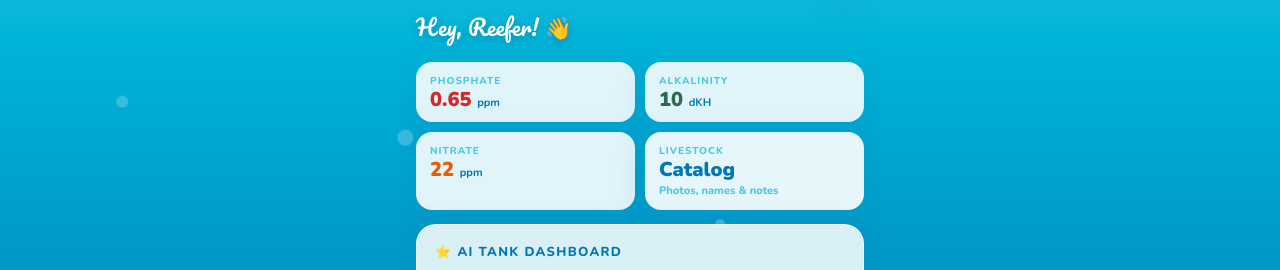
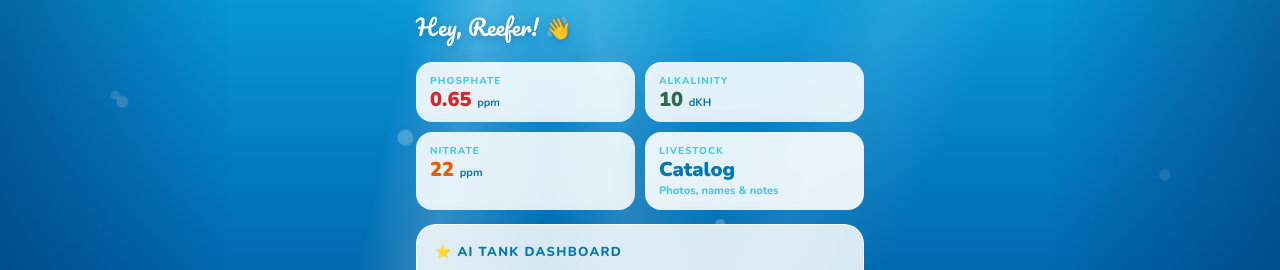
Before and after one commit to linarestribe-del/reefkeeper, a website: page index.html in a window 1280 px wide. Shown: the part 161-431 px from the top of the page. Drawn offline with nearby package versions, Linux system fonts and the light colour scheme.

Commit message:
Add files via upload

```diff
--- a/index.html
+++ b/index.html
@@ -53,7 +53,7 @@
   --shadow-strong: 0 16px 48px rgba(0,0,0,0.52);
 }
 html.theme-dark body { background:#061826; }
-html.theme-dark .ocean-bg { background: linear-gradient(180deg,#123d54 0%,#092536 45%,#061826 100%); }
+html.theme-dark .ocean-bg { background: radial-gradient(circle at 50% -8%, rgba(160,222,255,0.38) 0%, rgba(26,92,136,0.38) 18%, transparent 34%), linear-gradient(180deg,#043d63 0%,#032844 42%,#061826 100%); }
 html.theme-dark .bottom-nav, html.theme-dark .msg.ai .msg-bubble, html.theme-dark .typing-indicator, html.theme-dark .quick-q, html.theme-dark .quick-refresh-btn, html.theme-dark .attach-btn, html.theme-dark .chat-input, html.theme-dark .quick-ask-input, html.theme-dark .param-input, html.theme-dark .action-input, html.theme-dark .action-select, html.theme-dark .long-term-select, html.theme-dark .inventory-input, html.theme-dark .inventory-notes, html.theme-dark .model-selector-wrap, html.theme-dark .context-toggle-row, html.theme-dark .attachment-status { background: rgba(8,27,42,0.94); color: var(--text-dark); border-color: rgba(155,216,240,0.20); }
 html.theme-dark .status-chip, html.theme-dark .inventory-item, html.theme-dark .plan-day-card, html.theme-dark .tank-status-row, html.theme-dark .trend-chart-wrap, html.theme-dark .long-term-panel, html.theme-dark .tool-panel, html.theme-dark .catalog-panel, html.theme-dark .management-card, html.theme-dark .analysis-result { background: rgba(8,27,42,0.88); border-color: rgba(155,216,240,0.18); }
 html.theme-dark input::placeholder, html.theme-dark textarea::placeholder { color: rgba(155,216,240,0.55); }
@@ -85,15 +85,44 @@
 .ocean-bg {
   position: fixed;
   inset: 0;
-  background: linear-gradient(180deg,
-    #48cae4 0%,
-    #00b4d8 25%,
-    #0096c7 55%,
-    #0077b6 80%,
-    #023e8a 100%
-  );
+  background:
+    radial-gradient(circle at 50% -8%, rgba(255,255,255,0.92) 0%, rgba(190,238,255,0.62) 8%, rgba(69,194,236,0.30) 18%, transparent 34%),
+    linear-gradient(180deg, #07b9e1 0%, #078bd0 28%, #0065aa 58%, #00427d 100%);
   z-index: 0;
   overflow: hidden;
+}
+
+.ocean-bg::before {
+  content: "";
+  position: absolute;
+  inset: 0;
+  pointer-events: none;
+  background:
+    linear-gradient(102deg, transparent 0 31%, rgba(255,255,255,0.24) 36%, transparent 43%),
+    linear-gradient(82deg, transparent 0 44%, rgba(255,255,255,0.18) 49%, transparent 56%),
+    linear-gradient(118deg, transparent 0 53%, rgba(255,255,255,0.12) 58%, transparent 65%),
+    radial-gradient(circle at 12% 14%, rgba(255,255,255,0.20) 0 2px, transparent 3px),
+    radial-gradient(circle at 88% 18%, rgba(255,255,255,0.22) 0 3px, transparent 4px),
+    radial-gradient(circle at 9% 32%, rgba(255,255,255,0.18) 0 4px, transparent 5px),
+    radial-gradient(circle at 91% 42%, rgba(255,255,255,0.16) 0 5px, transparent 6px);
+  opacity: 0.9;
+  mix-blend-mode: screen;
+}
+
+.ocean-bg::after {
+  content: "";
+  position: absolute;
+  inset: 0;
+  pointer-events: none;
+  background:
+    radial-gradient(ellipse at -6% 72%, rgba(255,94,128,0.95) 0 7%, transparent 14%),
+    radial-gradient(ellipse at 3% 88%, rgba(255,176,42,0.92) 0 8%, transparent 16%),
+    radial-gradient(ellipse at -2% 98%, rgba(157,88,255,0.90) 0 10%, transparent 19%),
+    radial-gradient(ellipse at 106% 69%, rgba(56,184,255,0.95) 0 8%, transparent 15%),
+    radial-gradient(ellipse at 99% 86%, rgba(66,210,111,0.88) 0 9%, transparent 18%),
+    radial-gradient(ellipse at 106% 98%, rgba(255,77,96,0.90) 0 10%, transparent 20%),
+    linear-gradient(90deg, rgba(0,33,78,0.42), transparent 18%, transparent 82%, rgba(0,33,78,0.42));
+  filter: saturate(1.25);
 }
 
 /* Animated bubbles */
@@ -174,6 +203,11 @@
 .critter.clown  { bottom: 35%; right: 8%; animation-delay: 0s; animation-duration: 5s; }
 .critter.star   { bottom: 5%;  left: 15%; font-size: 28px; animation: none; }
 .critter.bubble-tip { bottom: 8%; right: 20%; font-size: 36px; animation: sway 4s ease-in-out infinite alternate; transform-origin: bottom; }
+
+/* v2.0.3 reef background uses CSS reef framing instead of the older emoji/seaweed layer. */
+.ocean-bg .seaweed-container,
+.ocean-bg .sandy-bottom,
+.ocean-bg .critter { display: none; }
 
 @keyframes float {
   0%, 100% { transform: translateY(0) rotate(-3deg); }
```
Also changed, not shown: CHANGELOG.md.
